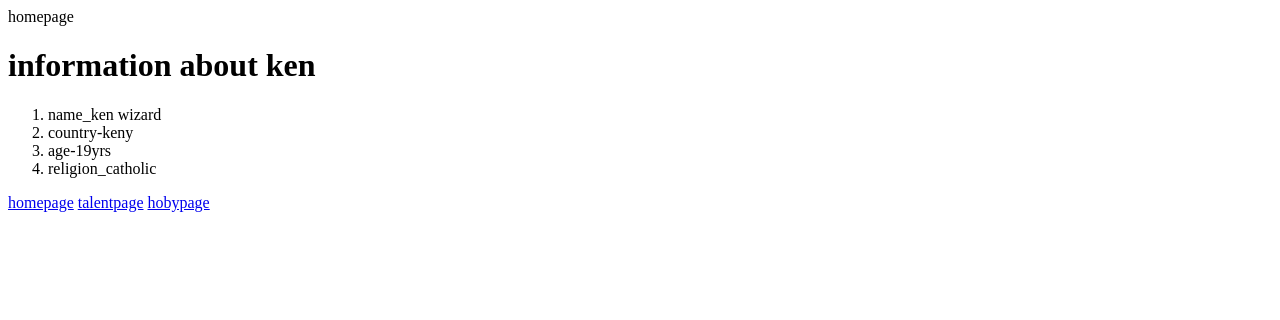
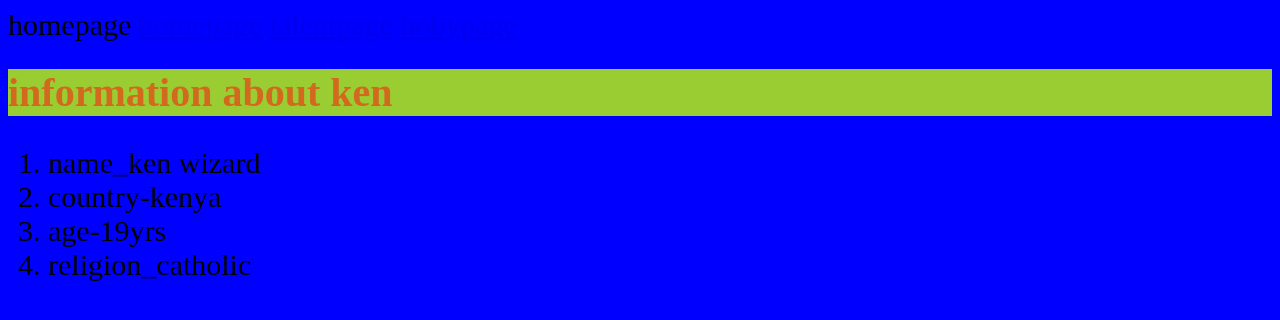
Before and after one commit to NSEREKODAN/man4, a plain HTML site: page index.html in a window 1280 px wide. Drawn offline with Linux system fonts and the light colour scheme.

Commit message:
Update index.html

```diff
--- a/index.html
+++ b/index.html
@@ -4,15 +4,18 @@
     <meta charset="UTF-8">
     <meta name="viewport" content="width=device-width, initial-scale=1.0">
     <titl>homepage</titl></title>
+    <style>p{color: chartreuse;font-size: small;word: spacing 2px;}
+    body{background-color: blue;font-size: 30px;}
+        h1{color: chocolate;background-color: yellowgreen;font-size: 40px;}</style>
 </head>
+<a href="index.html">homepage</a>
+<a href="talent.html">talentpage</a>
+<a href="hoby.html">hobypage</a>
 <body>
     <h1>information about ken</h1>
     <ol><li>name_ken wizard</li>
-    <li>country-keny</li>
+    <li>country-kenya</li>
     <li>age-19yrs</li>
     <li>religion_catholic</li></ol>
-    <a href="index.html">homepage</a>
-    <a href="talent.html">talentpage</a>
-    <a href="hoby.html">hobypage</a>
 </body>
 </html>
```
